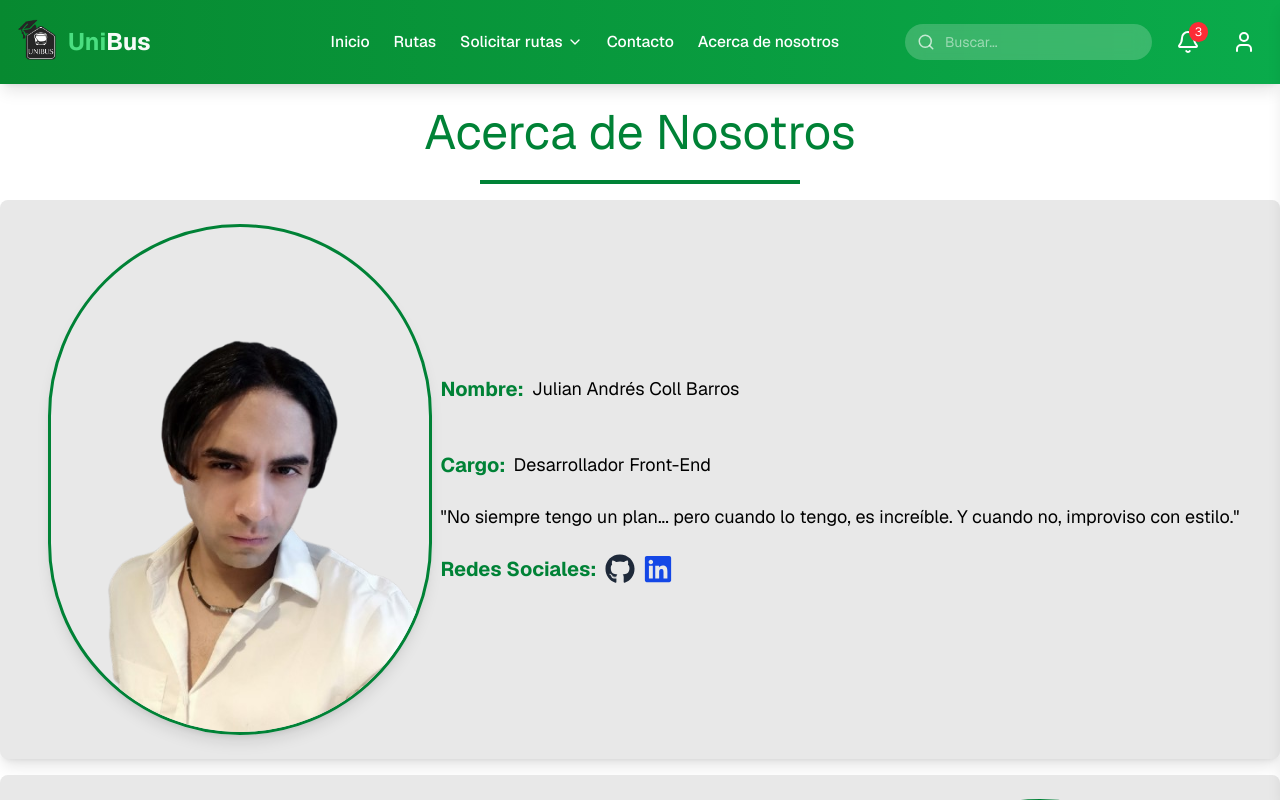
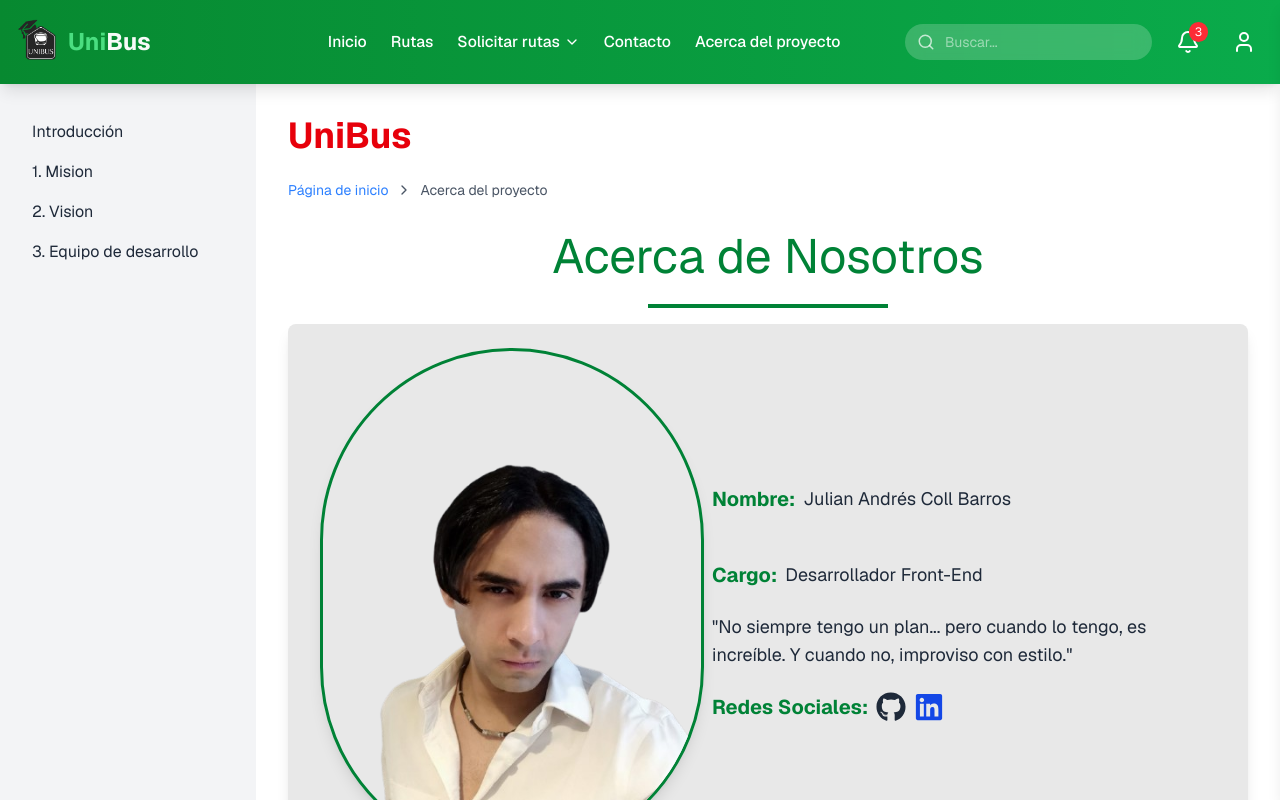
Before and after one commit to somilsdiaz/DrivUp, a React (Vite) app: page /acerca-de in a window 1280 px wide. Shown: the top 800 px of the page. Built offline with nearby package versions, Linux system fonts and the light colour scheme.

Commit message:
feat(HU001): Page Component 'about' has been stylized according to the page format of 'privacity policies and conditionals and terms pages', also 'acerca de nosotros' element was renamed 'acerca del proyecto' both in the header and the reponsive design of the header

```diff
--- a/src/components/header.tsx
+++ b/src/components/header.tsx
@@ -68,7 +68,7 @@ const Header: React.FC = () => {
                         Contacto
                     </Link>
                     <Link to="/acerca-de" className="hover:text-[#FCD116] transition-colors font-medium">
-                        Acerca de nosotros
+                        Acerca del proyecto
                     </Link>
                 </nav>
 
--- a/src/components/menuResponsive.tsx
+++ b/src/components/menuResponsive.tsx
@@ -53,7 +53,7 @@ const MenuResponsive: React.FC<MenuResponsiveProps> = ({ isMenuVisible, closeMen
                         </li>
                         <li onClick={closeMenu}>
                             <Link to="/acerca-de" className="block text-xl font-medium text-gray-800 hover:bg-gray-100 hover:translate-x-1 transform transition-all rounded-lg px-4 py-2" >
-                                Acerca de nosotros
+                                Acerca del proyecto
                             </Link>
                         </li>
                     </ul>
--- a/src/pages/about.tsx
+++ b/src/pages/about.tsx
@@ -1,12 +1,68 @@
 import React from 'react';
+import { Link } from "react-router-dom";
+import { ChevronRight } from "lucide-react"
 import { FaGithub, FaLinkedin } from "react-icons/fa";
 import HeaderFooter from '../layouts/headerFooter';
 import Julian from '../assets/JulianColl_about.png';
 
+const sections = [
+    { id: "intro", title: "Introducción" },
+    { id: "mision", title: "1. Mision" },
+    { id: "vision", title: "2. Vision" },
+    { id: "devs", title: "3. Equipo de desarrollo" },
+
+];
+
 const About: React.FC = () => {
+    const handleScrollToSection = (e: React.MouseEvent<HTMLAnchorElement>, sectionId: string) => {
+        e.preventDefault();
+        const element = document.getElementById(sectionId);
+        const headerOffset = 97; // altura del header
+        if (element) {
+            const elementPosition = element.getBoundingClientRect().top;
+            const offsetPosition = elementPosition + window.pageYOffset - headerOffset;
+
+            window.scrollTo({
+                top: offsetPosition,
+                behavior: "smooth"
+            });
+        }
+    };
+
+
     return (
         <HeaderFooter>
-            <h1 className='text-center text-5xl text-green-700 my-6'>Acerca de Nosotros</h1>
+            <div className="bg-white text-gray-800 min-h-screen scroll-pt-48">
+                <nav
+                    className={`bg-gray-100 w-64 h-screen fixed top-20 left-0 p-8 overflow-y-auto transform transition-transform duration-300 ease-in-out hidden md:block`}
+                >
+                    {sections.map((section) => (
+                        <a
+                            key={section.id}
+                            href={`#${section.id}`}
+                            onClick={(e) => handleScrollToSection(e, section.id)}
+                            className="block py-2 text-gray-800 hover:text-blue-500"
+                        >
+                            {section.title}
+                        </a>
+                    ))}
+                </nav>
+                <main id="intro" className="ml-0 md:ml-64 p-8 max-w-6xl">
+                    <h1 className="text-4xl font-bold text-red-600 mb-6">
+                        UniBus
+                    </h1>
+                    <nav className="mb-8">
+                        <ol className="flex items-center text-sm">
+                            <li>
+                                <Link to="/" className="text-blue-500 hover:underline">
+                                    Página de inicio
+                                </Link>
+                            </li>
+                            <ChevronRight className="mx-2 w-4 h-4 text-gray-600" />
+                            <li className="text-gray-600">Acerca del proyecto</li>
+                        </ol>
+                    </nav>
+                    <h2 className='text-center text-5xl text-green-700 my-6'>Acerca de Nosotros</h2>
                     <div className="w-1/4 h-1 bg-green-700 mx-auto mb-4"></div>
                     <section className='flex justify-center items-center flex-wrap gap-4 mb-4'>
                         {/* Div de la siguiente persona */}
@@ -127,8 +183,9 @@ const About: React.FC = () => {
                                 </div>
                             </div>
                         </div>
-
                     </section>
+                </main>
+            </div>
         </HeaderFooter>
     );
 };
```
Lines whose indentation alone changed are shown as unchanged.
